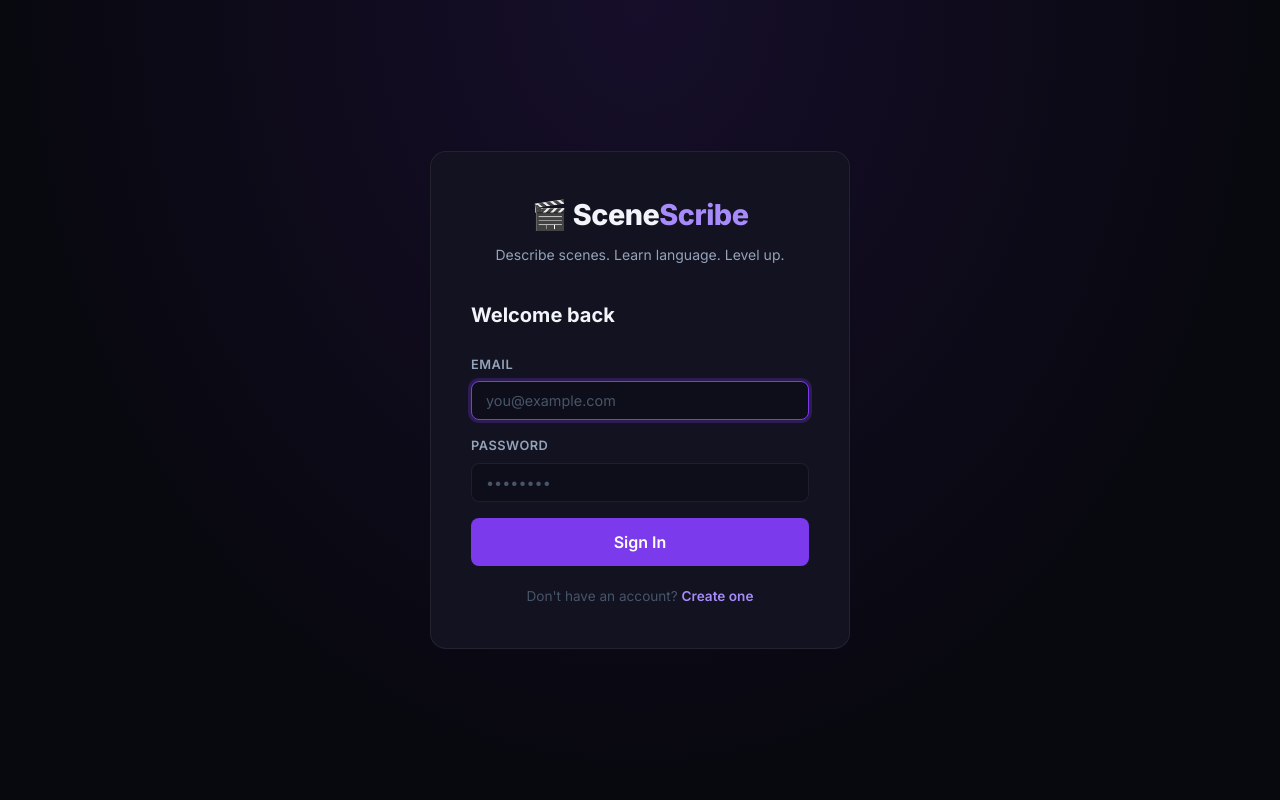
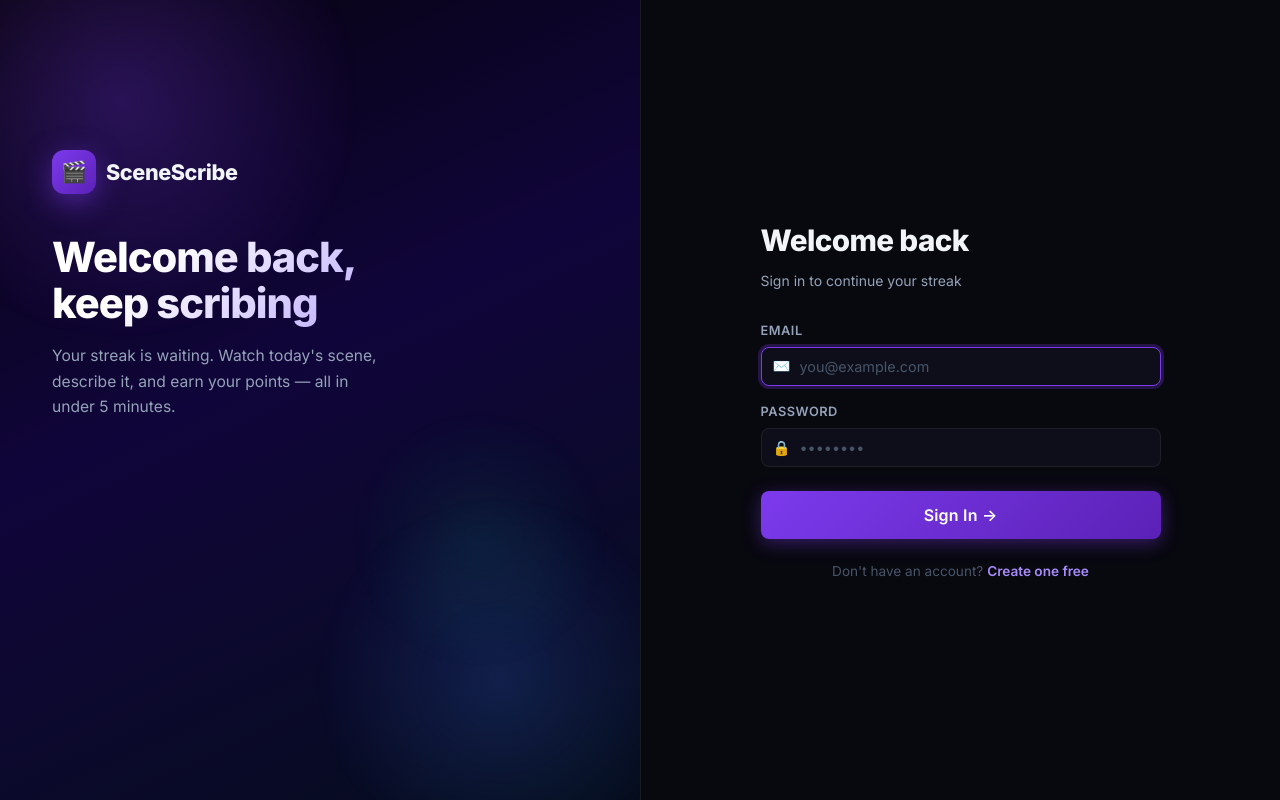
Before and after one commit to devanshupathak9/scenescribe-frontend, a React (Vite) app: page /login in a window 1280 px wide. Built offline with nearby package versions, Linux system fonts and the light colour scheme.

Commit message:
Update the UI

```diff
--- a/src/pages/Login.jsx
+++ b/src/pages/Login.jsx
@@ -28,19 +28,63 @@ export default function Login({ onLogin }) {
 
   return (
     <div className="auth-page">
-      <div className="auth-card">
-        <div className="auth-logo">
-          <h1>🎬 Scene<span>Scribe</span></h1>
-          <p>Describe scenes. Learn language. Level up.</p>
+      {/* ── Left branding panel ── */}
+      <div className="auth-left">
+        <div className="auth-orb auth-orb-1" />
+        <div className="auth-orb auth-orb-2" />
+        <div className="auth-orb auth-orb-3" />
+
+        <div className="auth-brand">
+          <div className="auth-wordmark">
+            <div className="auth-wordmark-icon">🎬</div>
+            <span className="auth-wordmark-text">SceneScribe</span>
           </div>
 
-        <h2 className="auth-title">Welcome back</h2>
+          <h2 className="auth-headline">Welcome back,<br />keep scribing</h2>
+          <p className="auth-tagline">
+            Your streak is waiting. Watch today's scene, describe it, and
+            earn your points — all in under 5 minutes.
+          </p>
+
+          <div className="auth-features">
+            <div className="auth-feature">
+              <div className="auth-feature-icon">⚡</div>
+              <div className="auth-feature-body">
+                <strong>Quick Daily Challenge</strong>
+                <span>One scene per day — takes just a few minutes</span>
+              </div>
+            </div>
+            <div className="auth-feature">
+              <div className="auth-feature-icon">🏆</div>
+              <div className="auth-feature-body">
+                <strong>Earn Points &amp; Grades</strong>
+                <span>A–F grading with detailed AI corrections</span>
+              </div>
+            </div>
+            <div className="auth-feature">
+              <div className="auth-feature-icon">🗣️</div>
+              <div className="auth-feature-body">
+                <strong>Voice or Text</strong>
+                <span>Describe scenes by typing or speaking — your choice</span>
+              </div>
+            </div>
+          </div>
+        </div>
+      </div>
+
+      {/* ── Right form panel ── */}
+      <div className="auth-right">
+        <div className="auth-form-wrap">
+          <h1 className="auth-form-title">Welcome back</h1>
+          <p className="auth-form-subtitle">Sign in to continue your streak</p>
 
           {error && <div className="error-msg">{error}</div>}
 
           <form onSubmit={handleSubmit}>
             <div className="form-group">
               <label className="form-label">Email</label>
+              <div className="input-icon-wrap">
+                <span className="input-icon">✉️</span>
                 <input
                   className="form-input"
                   type="email"
@@ -52,9 +96,12 @@ export default function Login({ onLogin }) {
                   autoFocus
                 />
               </div>
+            </div>
 
             <div className="form-group">
               <label className="form-label">Password</label>
+              <div className="input-icon-wrap">
+                <span className="input-icon">🔒</span>
                 <input
                   className="form-input"
                   type="password"
@@ -65,15 +112,22 @@ export default function Login({ onLogin }) {
                   required
                 />
               </div>
+            </div>
 
-          <button className="btn btn-primary btn-full btn-lg" type="submit" disabled={loading}>
-            {loading ? <><span className="spinner" /> Signing in…</> : 'Sign In'}
+            <button
+              className="btn btn-primary btn-full btn-lg"
+              type="submit"
+              disabled={loading}
+              style={{ marginTop: 8 }}
+            >
+              {loading ? <><span className="spinner" /> Signing in…</> : 'Sign In →'}
             </button>
           </form>
 
           <p className="auth-link">
-          Don't have an account? <Link to="/register">Create one</Link>
+            Don't have an account? <Link to="/register">Create one free</Link>
           </p>
+        </div>
       </div>
     </div>
   )
--- a/src/pages/Register.jsx
+++ b/src/pages/Register.jsx
@@ -32,19 +32,63 @@ export default function Register({ onLogin }) {
 
   return (
     <div className="auth-page">
-      <div className="auth-card">
-        <div className="auth-logo">
-          <h1>🎬 Scene<span>Scribe</span></h1>
-          <p>Describe scenes. Learn language. Level up.</p>
+      {/* ── Left branding panel ── */}
+      <div className="auth-left">
+        <div className="auth-orb auth-orb-1" />
+        <div className="auth-orb auth-orb-2" />
+        <div className="auth-orb auth-orb-3" />
+
+        <div className="auth-brand">
+          <div className="auth-wordmark">
+            <div className="auth-wordmark-icon">🎬</div>
+            <span className="auth-wordmark-text">SceneScribe</span>
           </div>
 
-        <h2 className="auth-title">Create your account</h2>
+          <h2 className="auth-headline">Cinema-powered<br />language learning</h2>
+          <p className="auth-tagline">
+            Watch real movie scenes, describe what you see, and get instant
+            AI feedback on vocabulary, grammar, and fluency.
+          </p>
+
+          <div className="auth-features">
+            <div className="auth-feature">
+              <div className="auth-feature-icon">🎯</div>
+              <div className="auth-feature-body">
+                <strong>AI-Powered Feedback</strong>
+                <span>Detailed scores on every submission — strengths, corrections &amp; rewrites</span>
+              </div>
+            </div>
+            <div className="auth-feature">
+              <div className="auth-feature-icon">🔥</div>
+              <div className="auth-feature-body">
+                <strong>Daily Streaks</strong>
+                <span>Build consistent habits with a new scene every day</span>
+              </div>
+            </div>
+            <div className="auth-feature">
+              <div className="auth-feature-icon">📈</div>
+              <div className="auth-feature-body">
+                <strong>Track Your Progress</strong>
+                <span>Points, grades, and a full history of your journey</span>
+              </div>
+            </div>
+          </div>
+        </div>
+      </div>
+
+      {/* ── Right form panel ── */}
+      <div className="auth-right">
+        <div className="auth-form-wrap">
+          <h1 className="auth-form-title">Create account</h1>
+          <p className="auth-form-subtitle">Start your language learning journey today</p>
 
           {error && <div className="error-msg">{error}</div>}
 
           <form onSubmit={handleSubmit}>
             <div className="form-group">
               <label className="form-label">Username</label>
+              <div className="input-icon-wrap">
+                <span className="input-icon">👤</span>
                 <input
                   className="form-input"
                   type="text"
@@ -56,9 +100,12 @@ export default function Register({ onLogin }) {
                   autoFocus
                 />
               </div>
+            </div>
 
             <div className="form-group">
               <label className="form-label">Email</label>
+              <div className="input-icon-wrap">
+                <span className="input-icon">✉️</span>
                 <input
                   className="form-input"
                   type="email"
@@ -69,9 +116,12 @@ export default function Register({ onLogin }) {
                   required
                 />
               </div>
+            </div>
 
             <div className="form-group">
               <label className="form-label">Password</label>
+              <div className="input-icon-wrap">
+                <span className="input-icon">🔒</span>
                 <input
                   className="form-input"
                   type="password"
@@ -83,9 +133,15 @@ export default function Register({ onLogin }) {
                   minLength={6}
                 />
               </div>
+            </div>
 
-          <button className="btn btn-primary btn-full btn-lg" type="submit" disabled={loading}>
-            {loading ? <><span className="spinner" /> Creating account…</> : 'Create Account'}
+            <button
+              className="btn btn-primary btn-full btn-lg"
+              type="submit"
+              disabled={loading}
+              style={{ marginTop: 8 }}
+            >
+              {loading ? <><span className="spinner" /> Creating account…</> : 'Create Account →'}
             </button>
           </form>
 
@@ -94,5 +150,6 @@ export default function Register({ onLogin }) {
           </p>
         </div>
       </div>
+    </div>
   )
 }
--- a/src/styles/global.css
+++ b/src/styles/global.css
@@ -177,50 +177,263 @@ body {
   color: var(--danger);
 }
 
-/* ── Auth pages ── */
+/* ── Auth pages (Split layout) ── */
 .auth-page {
   min-height: 100vh;
+  display: grid;
+  grid-template-columns: 1fr 1fr;
+  overflow: hidden;
+  position: relative;
+}
+
+/* ── Left branding panel ── */
+.auth-left {
+  background: linear-gradient(155deg, #07030e 0%, #10053a 45%, #050d1c 100%);
+  padding: 64px 52px;
+  display: flex;
+  flex-direction: column;
+  justify-content: center;
+  position: relative;
+  overflow: hidden;
+}
+
+.auth-orb {
+  position: absolute;
+  border-radius: 50%;
+  pointer-events: none;
+  filter: blur(1px);
+}
+
+.auth-orb-1 {
+  width: 520px;
+  height: 520px;
+  background: radial-gradient(circle, rgba(124, 58, 237, 0.28) 0%, transparent 65%);
+  top: -160px;
+  left: -140px;
+  animation: orbFloat 9s ease-in-out infinite;
+}
+
+.auth-orb-2 {
+  width: 400px;
+  height: 400px;
+  background: radial-gradient(circle, rgba(59, 130, 246, 0.18) 0%, transparent 65%);
+  bottom: -80px;
+  right: -60px;
+  animation: orbFloat 12s ease-in-out infinite reverse;
+}
+
+.auth-orb-3 {
+  width: 280px;
+  height: 280px;
+  background: radial-gradient(circle, rgba(16, 185, 129, 0.1) 0%, transparent 65%);
+  top: 50%;
+  right: 20px;
+  animation: orbFloat 15s ease-in-out infinite;
+}
+
+@keyframes orbFloat {
+  0%, 100% { transform: translate(0, 0) scale(1); }
+  33%       { transform: translate(18px, -22px) scale(1.06); }
+  66%       { transform: translate(-14px, 16px) scale(0.94); }
+}
+
+.auth-brand {
+  position: relative;
+  z-index: 1;
+}
+
+.auth-wordmark {
+  display: flex;
+  align-items: center;
+  gap: 10px;
+  margin-bottom: 40px;
+}
+
+.auth-wordmark-icon {
+  width: 44px;
+  height: 44px;
+  background: linear-gradient(135deg, var(--accent) 0%, #5b21b6 100%);
+  border-radius: 12px;
   display: flex;
   align-items: center;
   justify-content: center;
-  padding: 20px;
-  background: radial-gradient(ellipse at 50% 0%, rgba(124, 58, 237, 0.12) 0%, transparent 70%);
+  font-size: 1.3rem;
+  box-shadow: 0 8px 28px rgba(124, 58, 237, 0.5);
+  flex-shrink: 0;
 }
 
-.auth-card {
-  background: var(--card);
-  border: 1px solid var(--border);
-  border-radius: var(--radius-lg);
-  padding: 40px;
-  width: 100%;
-  max-width: 420px;
+.auth-wordmark-text {
+  font-size: 1.35rem;
+  font-weight: 800;
+  color: var(--text);
+  letter-spacing: -0.4px;
 }
 
-.auth-logo {
-  text-align: center;
-  margin-bottom: 32px;
+.auth-headline {
+  font-size: 2.6rem;
+  font-weight: 800;
+  line-height: 1.12;
+  letter-spacing: -1px;
+  margin-bottom: 16px;
+  background: linear-gradient(135deg, #ffffff 20%, #c4b5fd 60%, #a78bfa 100%);
+  -webkit-background-clip: text;
+  -webkit-text-fill-color: transparent;
+  background-clip: text;
 }
 
-.auth-logo h1 {
-  font-size: 1.8rem;
-  font-weight: 800;
-  letter-spacing: -0.5px;
+.auth-tagline {
+  font-size: 0.975rem;
+  color: var(--text-2);
+  line-height: 1.65;
+  max-width: 340px;
+  margin-bottom: 44px;
 }
 
-.auth-logo h1 span {
-  color: var(--accent-light);
+.auth-features {
+  position: relative;
+  z-index: 1;
+  display: flex;
+  flex-direction: column;
+  gap: 18px;
 }
 
-.auth-logo p {
-  color: var(--text-2);
-  font-size: 0.875rem;
-  margin-top: 6px;
+.auth-feature {
+  display: flex;
+  align-items: flex-start;
+  gap: 14px;
+  animation: fadeSlideUp 0.6s ease both;
 }
 
-.auth-title {
-  font-size: 1.25rem;
+.auth-feature:nth-child(1) { animation-delay: 0.1s; }
+.auth-feature:nth-child(2) { animation-delay: 0.2s; }
+.auth-feature:nth-child(3) { animation-delay: 0.3s; }
+
+@keyframes fadeSlideUp {
+  from { opacity: 0; transform: translateY(16px); }
+  to   { opacity: 1; transform: translateY(0); }
+}
+
+.auth-feature-icon {
+  width: 38px;
+  height: 38px;
+  border-radius: 10px;
+  background: rgba(255,255,255,0.05);
+  border: 1px solid rgba(255,255,255,0.09);
+  display: flex;
+  align-items: center;
+  justify-content: center;
+  font-size: 1rem;
+  flex-shrink: 0;
+}
+
+.auth-feature-body strong {
+  display: block;
+  font-size: 0.875rem;
   font-weight: 700;
-  margin-bottom: 24px;
+  color: var(--text);
+  margin-bottom: 2px;
+}
+
+.auth-feature-body span {
+  font-size: 0.8rem;
+  color: var(--text-2);
+  line-height: 1.4;
+}
+
+/* ── Right form panel ── */
+.auth-right {
+  background: var(--bg);
+  display: flex;
+  align-items: center;
+  justify-content: center;
+  padding: 48px 52px;
+  border-left: 1px solid var(--border);
+}
+
+.auth-form-wrap {
+  width: 100%;
+  max-width: 400px;
+  animation: fadeSlideUp 0.5s ease both;
+}
+
+.auth-form-title {
+  font-size: 1.85rem;
+  font-weight: 800;
+  letter-spacing: -0.6px;
+  margin-bottom: 6px;
+}
+
+.auth-form-subtitle {
+  font-size: 0.875rem;
+  color: var(--text-2);
+  margin-bottom: 28px;
+}
+
+/* Gradient primary button override for auth */
+.auth-form-wrap .btn-primary {
+  background: linear-gradient(135deg, var(--accent) 0%, #5b21b6 100%);
+  box-shadow: 0 4px 18px rgba(124, 58, 237, 0.4);
+  letter-spacing: 0.2px;
+}
+
+.auth-form-wrap .btn-primary:hover:not(:disabled) {
+  box-shadow: 0 6px 24px rgba(124, 58, 237, 0.55);
+  transform: translateY(-1px);
+  background: linear-gradient(135deg, #8b5cf6 0%, #6d28d9 100%);
+}
+
+/* Input with icon wrapper */
+.input-icon-wrap {
+  position: relative;
+}
+
+.input-icon-wrap .input-icon {
+  position: absolute;
+  left: 12px;
+  top: 50%;
+  transform: translateY(-50%);
+  font-size: 0.9rem;
+  pointer-events: none;
+  color: var(--text-muted);
+}
+
+.input-icon-wrap .form-input {
+  padding-left: 38px;
+}
+
+/* Divider with text */
+.auth-divider {
+  display: flex;
+  align-items: center;
+  gap: 12px;
+  margin: 20px 0;
+  color: var(--text-muted);
+  font-size: 0.78rem;
+  font-weight: 500;
+}
+
+.auth-divider::before,
+.auth-divider::after {
+  content: '';
+  flex: 1;
+  height: 1px;
+  background: var(--border);
+}
+
+/* Responsive: mobile stack */
+@media (max-width: 768px) {
+  .auth-page {
+    grid-template-columns: 1fr;
+  }
+  .auth-left {
+    display: none;
+  }
+  .auth-right {
+    border-left: none;
+    padding: 40px 24px;
+    min-height: 100vh;
+    background: radial-gradient(ellipse at 50% -10%, rgba(124, 58, 237, 0.12) 0%, transparent 60%), var(--bg);
+  }
 }
 
 /* ── Forms ── */
@@ -1048,17 +1261,31 @@ select.form-input {
   text-align: center;
   font-size: 0.85rem;
   color: var(--text-muted);
-  margin-top: 20px;
+  margin-top: 22px;
 }
 
 .auth-link a {
   color: var(--accent-light);
   text-decoration: none;
   font-weight: 600;
+  transition: color 0.15s;
 }
 
 .auth-link a:hover {
-  text-decoration: underline;
+  color: #fff;
+}
+
+/* ── Btn gradient variant ── */
+.btn-gradient {
+  background: linear-gradient(135deg, var(--accent) 0%, #5b21b6 100%);
+  color: #fff;
+  box-shadow: 0 4px 18px rgba(124, 58, 237, 0.35);
+}
+
+.btn-gradient:hover:not(:disabled) {
+  box-shadow: 0 6px 24px rgba(124, 58, 237, 0.5);
+  transform: translateY(-1px);
+  filter: brightness(1.08);
 }
 
 /* ── Today badge ── */
--- a/vite.config.js
+++ b/vite.config.js
@@ -6,8 +6,8 @@ export default defineConfig({
   server: {
     port: 5173,
     proxy: {
-      '/api': 'http://localhost:3000',
-      '/uploads': 'http://localhost:3000',
+      '/api': 'http://localhost:3001',
+      '/uploads': 'http://localhost:3001',
     },
   },
 })
```
Lines whose indentation alone changed are shown as unchanged.
